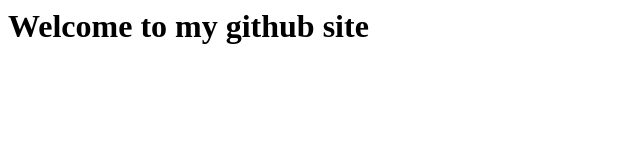
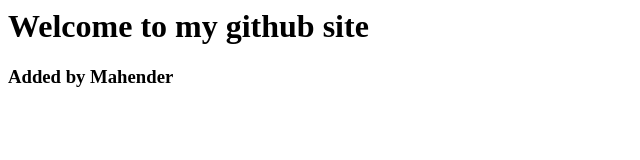
Before and after one commit to madhuchary80/madhuchary80.github.io, a plain HTML site: page index.html in a window 1280 px wide. Shown: the whole page, without its empty margins (0-640 px from the left). Drawn offline with Linux system fonts and the light colour scheme.

Commit message:
Update index.html

```diff
--- a/index.html
+++ b/index.html
@@ -1 +1,2 @@
 <h1>Welcome to my github site</h1>
+<h3> Added by Mahender</h3>
```
